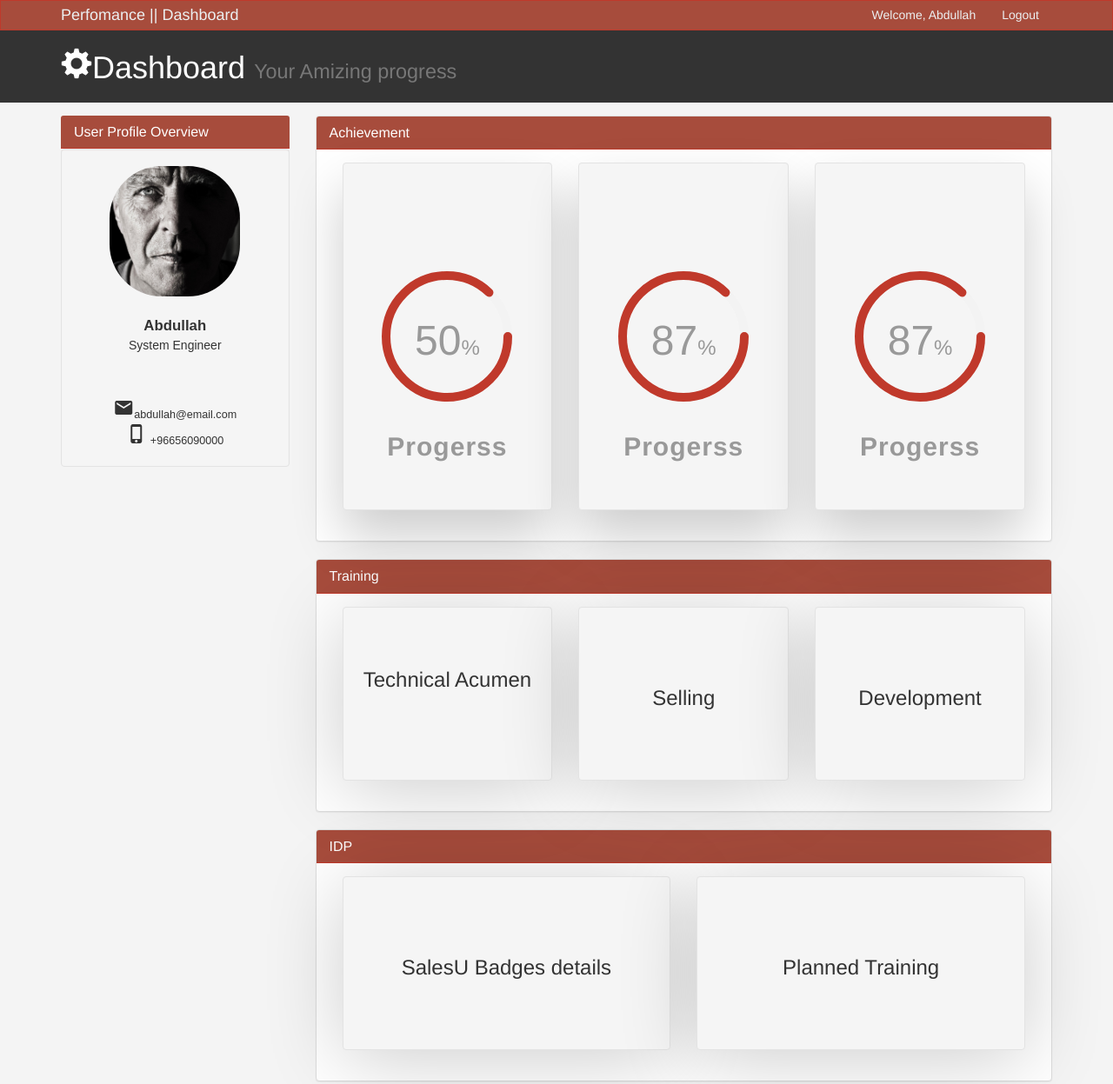
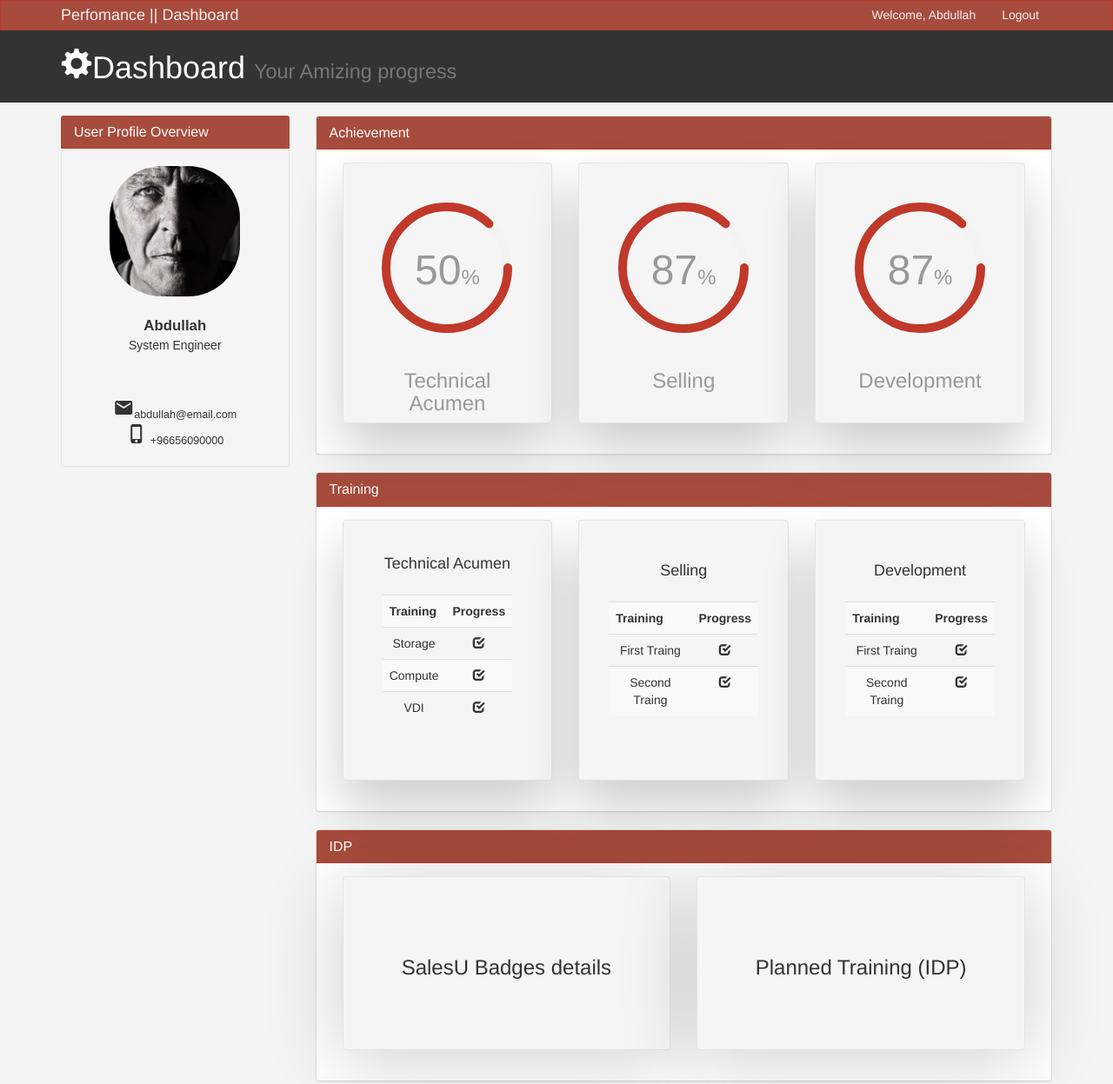
Before and after one commit to afzalhmzani/youramizingwork, a plain HTML site: page index.html in a window 1280 px wide. Shown: the top 1247 px of the page at 87% size. Drawn offline with nearby package versions, Linux system fonts and the light colour scheme; a script that the page names is missing.

Commit message:
update my app

```diff
--- a/css/style.css
+++ b/css/style.css
@@ -140,9 +140,9 @@ body{
   box-shadow: 0 10px 90px rgba(0,0,0,.2);
 }
 .box{
-  /* position: relative; */
-  /* width:300px; */
-  height: 400px;
+  position: block;
+  width:100%;
+  height: 300px;
   display: flex;
   justify-content: center;
   align-items: center;
@@ -153,20 +153,20 @@ body{
 .box .percent{
   position: relative;
   width: 150px;
-  height: 150px;
+  height: 80%;
 }
 
 .box .percent svg
 {
   position: relative;
   width: 150px;
-  height: 150px;
+  height: 80%;
 }
 
 /* for the circule in the middle  */
 .box .percent svg circle {
   width: 150px;
-  height: 150px;
+  height: 80%;
   fill: none;
   stroke-width: 10;
   stroke:#000;
@@ -196,7 +196,7 @@ body{
   top: 0;
   left: 0;
   width: 100%;
-  height: 100%;
+  height: 70%;
   display: flex;
   justify-content: center;
   align-items:center;
@@ -211,10 +211,10 @@ body{
 }
 
 .box .text {
-  padding: 10px 0 0;
+  padding: 0 0 0;
   color: #999;
-  font-weight: 700;
-  letter-spacing: 1px;
+  font-weight: 550;
+  /* letter-spacing: 1px;  */
 }
 
 
--- a/index.html
+++ b/index.html
@@ -98,7 +98,7 @@
                     <div class="number">
                       <h2>50<span>%</span></h2>
                     </div>
-                    <h2 class="text">Progerss</h2>
+                    <h3 class="text">Technical Acumen</h3>
                   </div>
                 </div>
               </div>
@@ -114,7 +114,7 @@
                     <div class="number">
                       <h2>87<span>%</span></h2>
                     </div>
-                    <h2 class="text">Progerss</h2>
+                    <h3 class="text">Selling</h3>
                   </div>
 
                   <!-- <h2> <span class="glyphicon glyphicon-list-alt" aria-hidden="true"></span> 12</h2>
@@ -133,9 +133,8 @@
                     <div class="number">
                       <h2>87<span>%</span></h2>
                     </div>
-                    <h2 class="text">Progerss</h2>
+                    <h3 class="text">Development</h3>
                   </div>
-
                   <!-- <h2> <span class="glyphicon glyphicon-list-alt" aria-hidden="true"></span> 12</h2>
                   <h4>Pages</h4> -->
                 </div>
@@ -152,49 +151,82 @@
               <div class="panel-body">
                 <!-- first box -->
                 <div class="col-md-4">
-                    <!-- <div class="thumbnail">
-                      <img src="<?php echo base_url()."assets/images/placeholder.jpg" ?>" alt="...">
-                      <div class="caption">
-                        <h3>Technical Acumen</h3>
-                        <p>...</p>
-                        <p><a href="#" class="btn btn-primary" role="button">Go to page</a> <a href="#" class="btn btn-default pull-right" role="button">View Details</a></p>
-                      </div>
-                  </div> -->
-                  <div class="well dash-box box_Training">
-                    <h3>Technical Acumen</h3>
-                    <hr>
+
+                  <!--class in the next dive =====> well -->
+                  <div class=" well dash-box box_Training box">
+                    <h4>Technical Acumen</h4>
+                    <div class="panel-body">
+                      <table class="table table-striped">
+                        <tr>
+                          <th>Training</th>
+                          <th>Progress</th>
+                        </tr>
+                        <tr>
+                          <td>Storage </td>
+                          <td><span class="glyphicon glyphicon-check" aria-hidden="true"></td>
+                        </tr>
+                        <tr>
+                          <td>Compute </td>
+                          <td><span class="glyphicon glyphicon-check" aria-hidden="true"></td>
+                        </tr>
+                        <tr>
+                          <td>VDI </td>
+                          <td><span class="glyphicon glyphicon-check" aria-hidden="true"></td>
+                        </tr>
+                      </table>
+                    </div>
+
 
                   </div>
                 </div>
 
                 <!-- second box -->
                 <div class="col-md-4">
-                    <!-- <div class="thumbnail">
-                      <img src="<?php echo base_url()."assets/images/placeholder.jpg" ?>" alt="...">
-                    <div class="caption">
-                      <h3>Technical Acumen</h3>
-                      <p>...</p>
-                      <p><a href="#" class="btn btn-primary" role="button">Go to page</a> <a href="#" class="btn btn-default pull-right" role="button">View Details</a></p>
+
+                  <div class="well dash-box box_Training box">
+                    <h4>Selling</h4>
+                    <div class="panel-body">
+                      <table class="table table-striped ">
+                        <tr>
+                          <th>Training</th>
+                          <th>Progress</th>
+                        </tr>
+                        <tr>
+                          <td>First Traing </td>
+                          <td><span class="glyphicon glyphicon-check" aria-hidden="true"></td>
+                        </tr>
+                        <tr>
+                          <td>Second Traing </td>
+                          <td><span class="glyphicon glyphicon-check" aria-hidden="true"></td>
+                        </tr>
+                      </table>
                     </div>
-                  </div> -->
-                  <div class="well dash-box box_Training">
-                    <h3>Selling</h3>
                   </div>
 
                 </div>
 
                 <!-- third box -->
                 <div class="col-md-4">
-                  <!-- <div class="thumbnail">
-                    <img src="<?php echo base_url()."assets/images/placeholder.jpg" ?>" alt="...">
-                    <div class="caption">
-                      <h3>Technical Acumen</h3>
-                      <p>...</p>
-                      <p><a href="#" class="btn btn-primary" role="button">Go to page</a> <a href="#" class="btn btn-default pull-right" role="button">View Details</a></p>
+
+                  <div class="well dash-box box_Training box">
+                    <h4>Development</h4>
+                    <div class="panel-body">
+                      <table class="table table-striped ">
+                        <tr>
+                          <th>Training</th>
+                          <th>Progress</th>
+                        </tr>
+                        <tr>
+                          <td>First Traing </td>
+                          <td><span class="glyphicon glyphicon-check" aria-hidden="true"></td>
+                        </tr>
+                        <tr>
+                          <td>Second Traing </td>
+                          <td><span class="glyphicon glyphicon-check" aria-hidden="true"></td>
+                        </tr>
+                      </table>
                     </div>
-                  </div> -->
-                  <div class="well dash-box box_Training">
-                    <h3>Development</h3>
+
                   </div>
                 </div>
 
@@ -209,32 +241,14 @@
               </div>
               <div class="panel-body">
                 <div class="col-md-6">
-                  <!-- <div class="thumbnail">
-                    <img src="<?php echo base_url()."assets/images/placeholder.jpg" ?>" alt="...">
-                    <div class="caption">
-                      <h3>Technical Acumen</h3>
-                      <p>...</p>
-                      <p><a href="#" class="btn btn-primary" role="button">Go to page</a> <a href="#" class="btn btn-default pull-right" role="button">View Details</a></p>
-                    </div>
-                  </div> -->
-
                   <div class="well dash-box box_Training">
                     <h3>SalesU Badges details</h3>
                   </div>
-
                 </div>
 
                 <div class="col-md-6">
-                  <!-- <div class="thumbnail">
-                    <img src="<?php echo base_url()."assets/images/placeholder.jpg" ?>" alt="...">
-                    <div class="caption">
-                      <h3>Technical Acumen</h3>
-                      <p>...</p>
-                      <p><a href="#" class="btn btn-primary" role="button">Go to page</a> <a href="#" class="btn btn-default pull-right" role="button">View Details</a></p>
-                    </div>
-                  </div> -->
                   <div class="well dash-box box_Training">
-                    <h3>Planned Training</h3>
+                    <h3>Planned Training (IDP)</h3>
                   </div>
                 </div>
 
```
